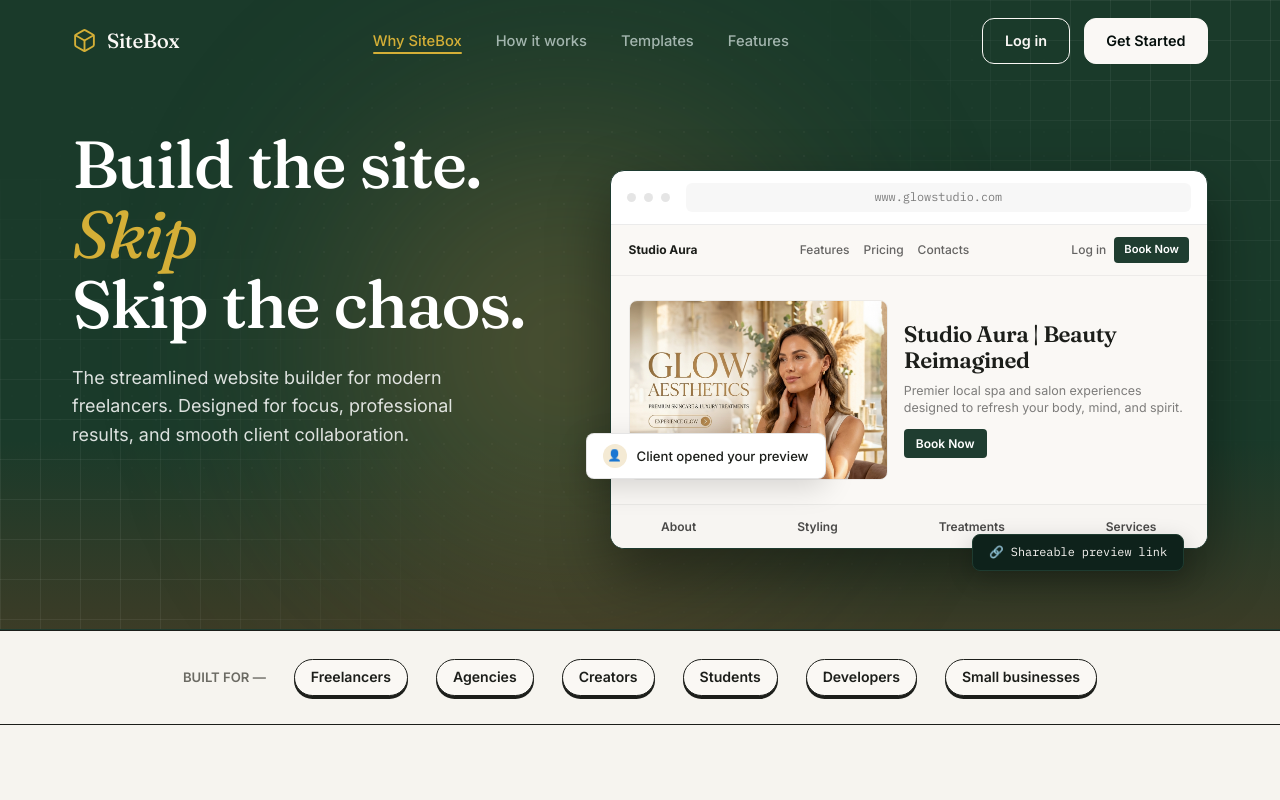
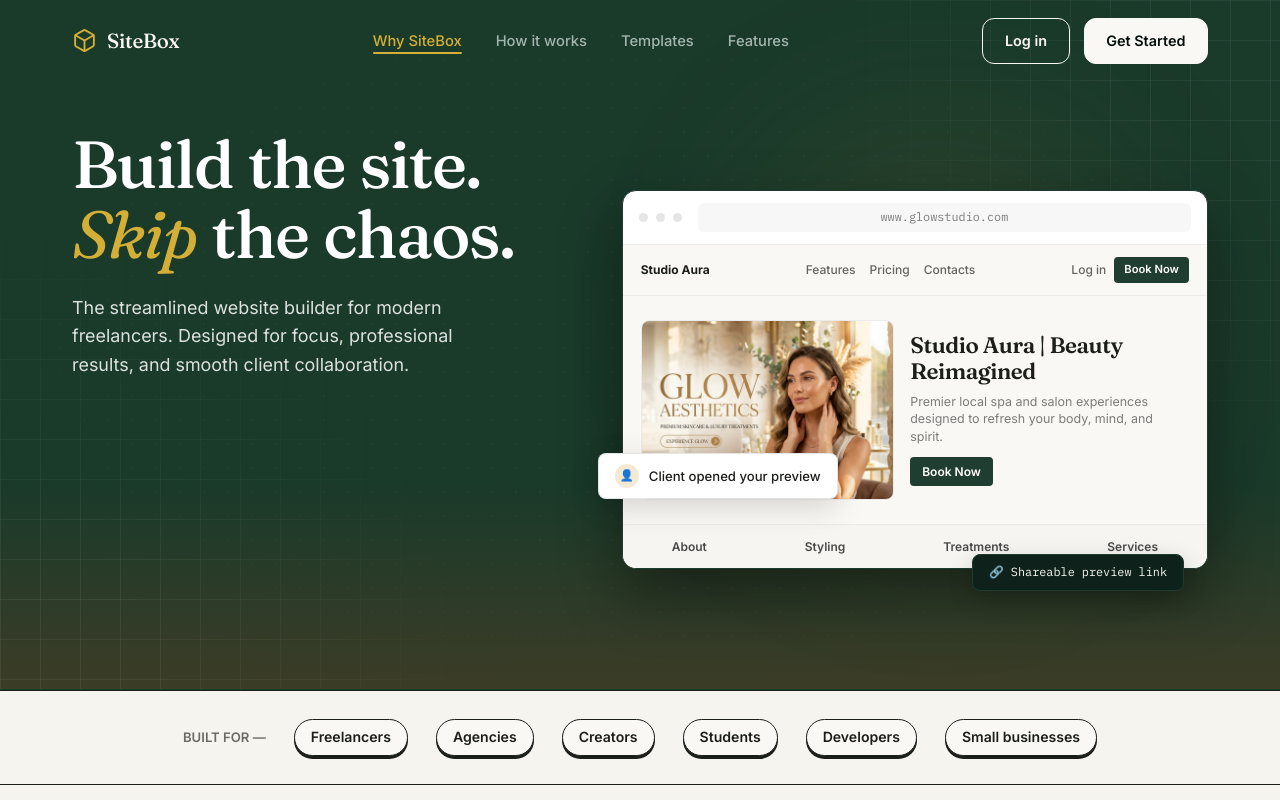
Before and after one commit to HariesHussain/SiteBox-Landing-Page, a React (Vite) app: page / in a window 1280 px wide. Shown: the top 800 px of the page. Built offline with nearby package versions, Linux system fonts and the light colour scheme.

Commit message:
fix(hero): remove duplicate Skip, apply golden italic to second-line Skip, reposition glow and mockup to match reference

```diff
--- a/src/components/Hero.jsx
+++ b/src/components/Hero.jsx
@@ -31,9 +31,8 @@ export default function Hero() {
     }
   };
 
-  const line1Normal = "Build the site.".split(" ");
-  const line1Italic = "Skip".split(" ");
-  const line2Normal = "Skip the chaos.".split(" ");
+  const line1Words = "Build the site.".split(" ");
+  const line2Rest = "the chaos.".split(" ");
 
   return (
     <section
@@ -71,31 +70,31 @@ export default function Hero() {
         WebkitMaskImage: 'radial-gradient(circle at top right, black 25%, transparent 75%)'
       }} />
 
-      {/* Premium Golden Glow behind the mockup and bottom-left area matching Reference Image 2 */}
+      {/* Subtle golden glow above the mockup area — matching reference */}
       <div className="hero-gold-glow" style={{
         position: 'absolute',
-        left: '20%',
-        bottom: '-5%',
-        width: '620px',
-        height: '620px',
+        right: '8%',
+        top: '12%',
+        width: '480px',
+        height: '480px',
         borderRadius: '50%',
-        background: 'radial-gradient(circle, rgba(168, 121, 62, 0.45) 0%, rgba(168, 121, 62, 0.1) 60%, transparent 80%)',
-        filter: 'blur(90px)',
+        background: 'radial-gradient(circle, rgba(168, 121, 62, 0.22) 0%, rgba(168, 121, 62, 0.06) 55%, transparent 80%)',
+        filter: 'blur(80px)',
         pointerEvents: 'none',
         zIndex: 1
       }} />
 
       <div className="wrap hero-grid" style={{
         display: 'grid',
-        gridTemplateColumns: '0.9fr 1.1fr',
-        gap: '48px',
-        alignItems: 'center',
+        gridTemplateColumns: '1fr 1.15fr',
+        gap: '40px',
+        alignItems: 'start',
         position: 'relative',
         zIndex: 2
       }}>
 
         {/* Left: Content */}
-        <div className="hero-text-col" style={{ display: 'flex', flexDirection: 'column', alignItems: 'flex-start', width: '100%', maxWidth: '480px', alignSelf: 'flex-start', marginTop: '0px' }}>
+        <div className="hero-text-col" style={{ display: 'flex', flexDirection: 'column', alignItems: 'flex-start', width: '100%', maxWidth: '500px', alignSelf: 'flex-start', marginTop: '0px' }}>
 
           {/* Header matching Reference Image 2 exactly */}
           <motion.h1
@@ -112,25 +111,23 @@ export default function Hero() {
               color: 'var(--ink)'
             }}
           >
-            {line1Normal.map((word, i) => (
-              <span key={i} style={{ display: 'inline-block', marginRight: '0.22em' }}>
+            {/* Line 1: Build the site. */}
+            {line1Words.map((word, i) => (
+              <span key={`l1-${i}`} style={{ display: 'inline-block', marginRight: '0.22em' }}>
                 <motion.span variants={wordVariants} style={{ display: 'inline-block' }}>
                   {word}
                 </motion.span>
               </span>
             ))}
+            <br />
+            {/* Line 2: Skip (golden italic) the chaos. */}
             <span style={{ display: 'inline-block', color: 'var(--brass)', fontStyle: 'italic', fontWeight: 400, marginRight: '0.22em' }}>
-              {line1Italic.map((word, i) => (
-                <span key={i} style={{ display: 'inline-block' }}>
-                  <motion.span variants={wordVariants} style={{ display: 'inline-block' }}>
-                    {word}
-                  </motion.span>
-                </span>
-              ))}
+              <motion.span variants={wordVariants} style={{ display: 'inline-block' }}>
+                Skip
+              </motion.span>
             </span>
-            <br />
-            {line2Normal.map((word, i) => (
-              <span key={i} style={{ display: 'inline-block', marginRight: '0.22em' }}>
+            {line2Rest.map((word, i) => (
+              <span key={`l2-${i}`} style={{ display: 'inline-block', marginRight: '0.22em' }}>
                 <motion.span variants={wordVariants} style={{ display: 'inline-block' }}>
                   {word}
                 </motion.span>
@@ -154,8 +151,8 @@ export default function Hero() {
           </motion.p>
         </div>
 
-        {/* Right: Mockup */}
-        <div className="mock-wrap" style={{ position: 'relative', width: '100%', justifySelf: 'end' }}>
+        {/* Right: Mockup — positioned to start at paragraph level and extend below */}
+        <div className="mock-wrap" style={{ position: 'relative', width: '100%', justifySelf: 'end', marginTop: '60px' }}>
           <motion.div
             style={{ y: yParallax }}
             initial={{ opacity: 0, y: 40 }}
@@ -372,10 +369,10 @@ export default function Hero() {
             padding: 130px 0 120px !important;
           }
           .hero-grid {
-            align-items: center !important;
+            align-items: start !important;
           }
           .mock-wrap {
-            transform: translateY(40px) !important;
+            margin-top: 60px !important;
           }
           .hero-text-col {
             align-self: flex-start !important;
```
